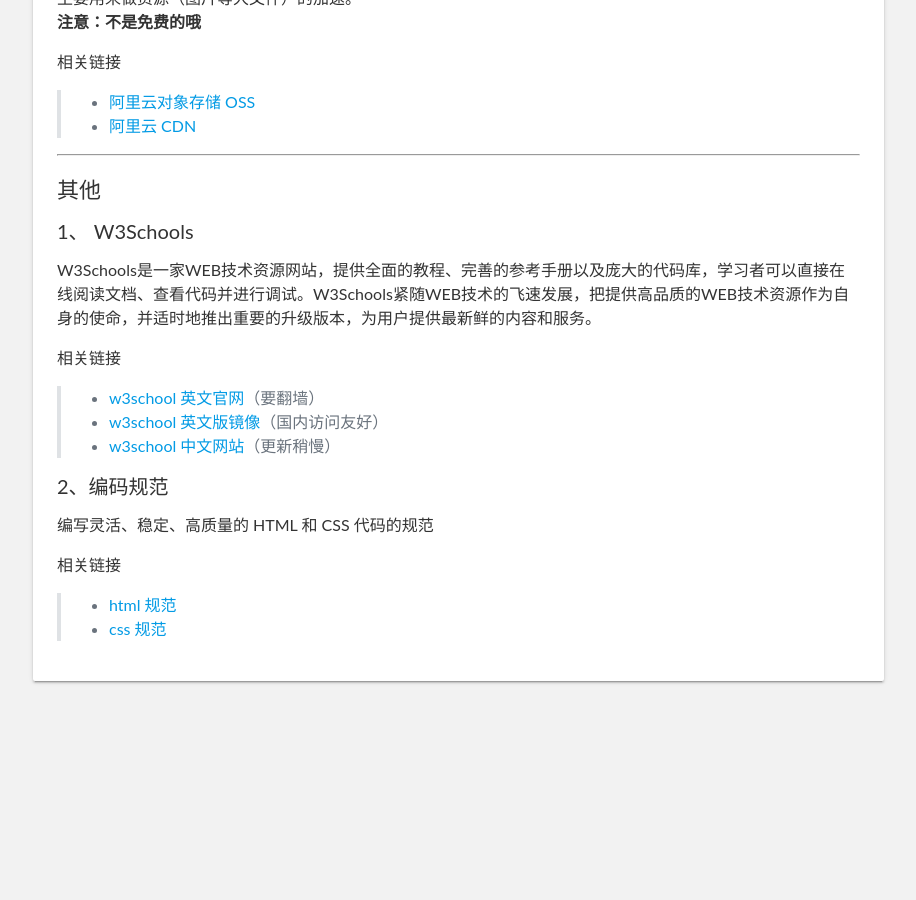
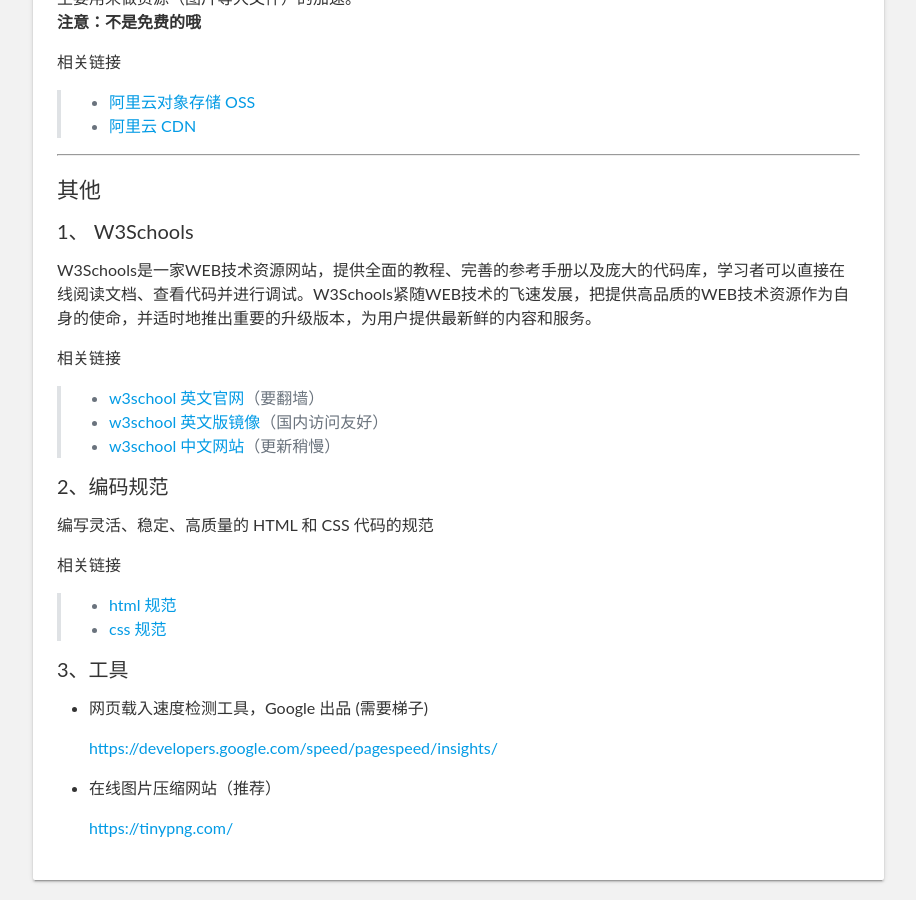
Before and after one commit to unicorn25/unicorn25.github.io, a Jekyll site: the page built from _steps/this-blog-tech-stack.md, in a window 1280 px wide and 900 px high, scrolled down 2372 px. Shown: the whole window, without its empty margins (204-1120 px from the left). Built offline with Jekyll 4.4.1, drawn with Linux system fonts in a browser that asks for light colours; before the commit the page ends 3073 px from its top, so only the background shows below that.

Commit message:
fix: update this-blog-tech-stack.md（add tinyPng & google PageSpeed Insights）

```diff
--- a/_steps/this-blog-tech-stack.md
+++ b/_steps/this-blog-tech-stack.md
@@ -92,3 +92,13 @@
 相关链接
 >* [html 规范](http://codeguide.bootcss.com/#html)
 >* [css 规范](http://codeguide.bootcss.com/#css)
+
+#### 3、工具
+
+* 网页载入速度检测工具，Google 出品 (需要梯子)
+
+    [https://developers.google.com/speed/pagespeed/insights/](https://developers.google.com/speed/pagespeed/insights/)
+
+* 在线图片压缩网站（推荐）
+
+    [https://tinypng.com/](https://tinypng.com/)
```
